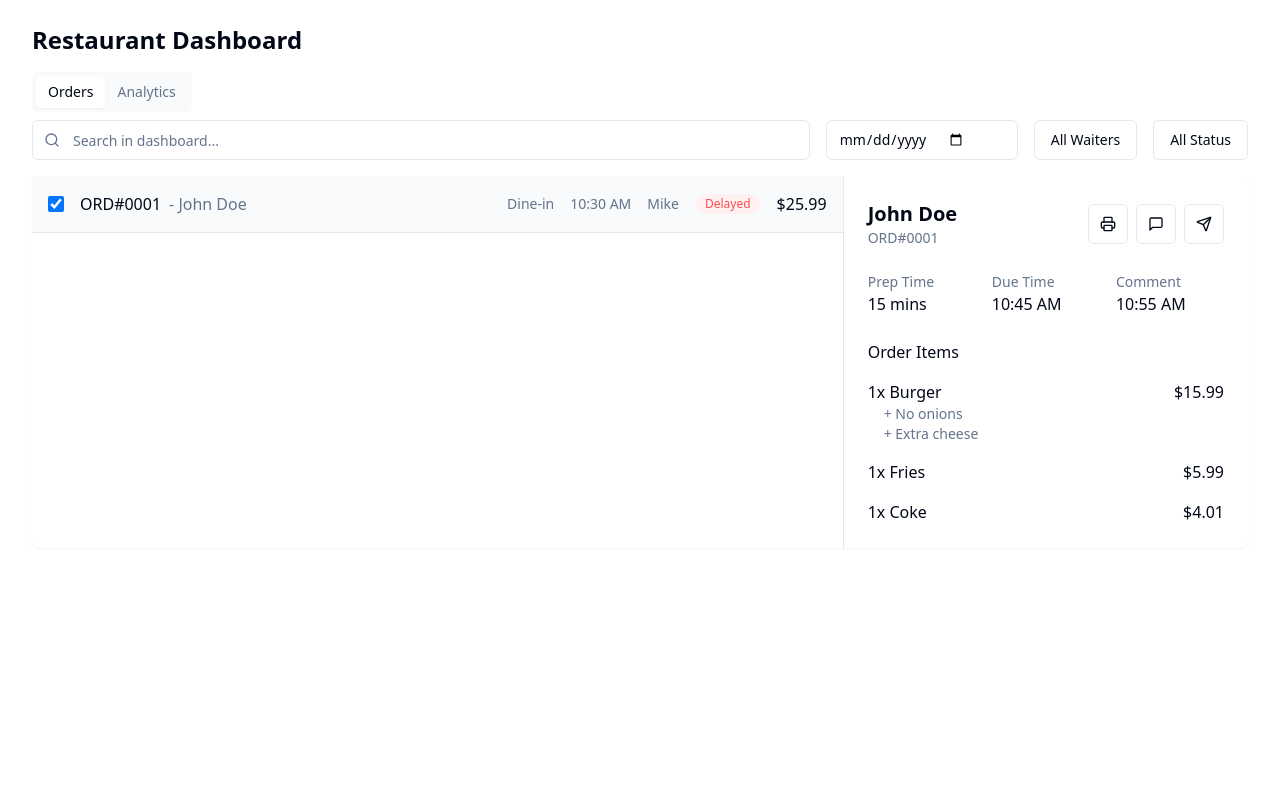
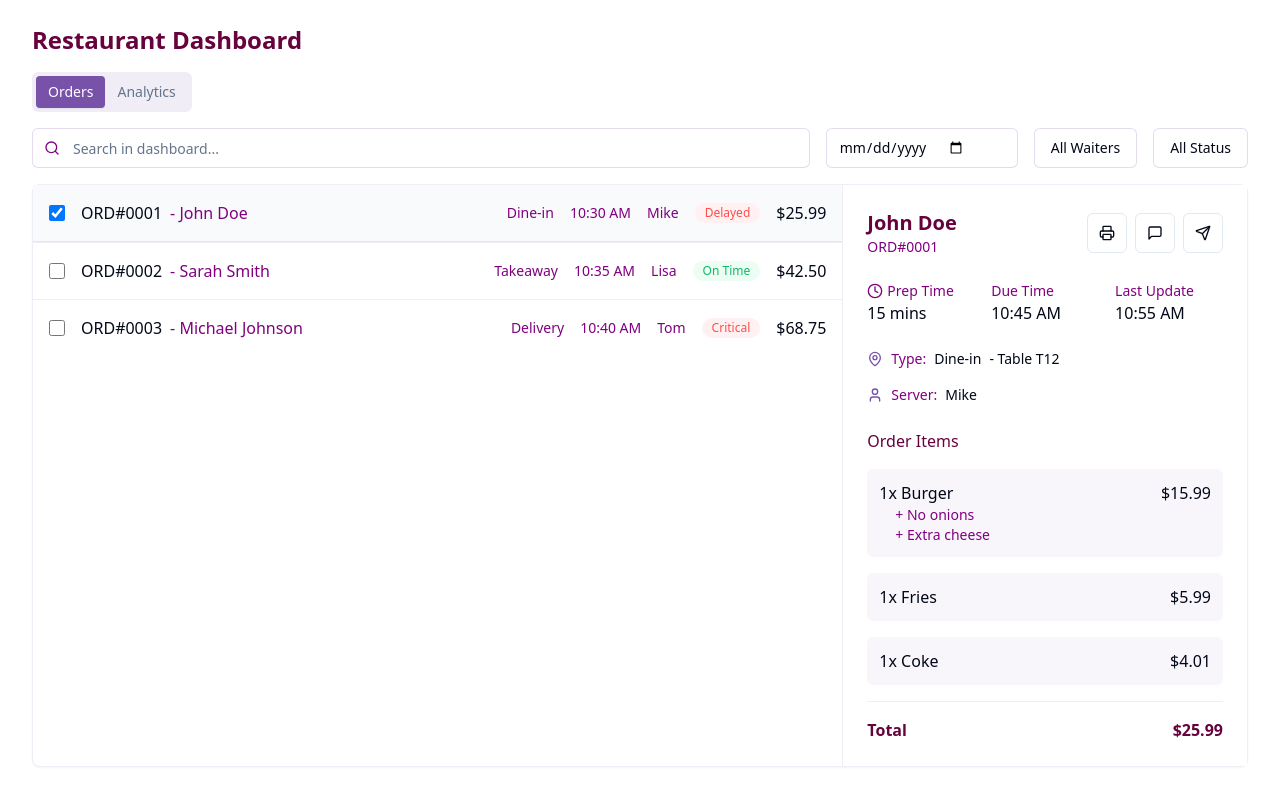
Before and after one commit to bingo7-pixel/clone-magic-simulator-43, a React (Vite) app: page / in a window 1280 px wide. Shown: the top 806 px of the page. Built offline with nearby package versions, Linux system fonts and the light colour scheme.

Commit message:
Enhance order design and examples
Added new color scheme using Tyrian Purple and related shades. Expanded the order presentation with additional information and included more order examples to improve the overall design.
[skip gpt_engineer]

```diff
--- a/src/components/OrderDetails.tsx
+++ b/src/components/OrderDetails.tsx
@@ -1,5 +1,5 @@
 import { Button } from "@/components/ui/button";
-import { Printer, MessageSquare, Send } from "lucide-react";
+import { Printer, MessageSquare, Send, Clock, MapPin, User } from "lucide-react";
 import { usePermissions } from "@/hooks/usePermissions";
 
 interface OrderDetailsProps {
@@ -16,32 +16,39 @@ interface OrderDetailsProps {
     dueTime: string;
     commentTime: string;
     status: string;
+    type?: string;
+    tableNumber?: string;
+    deliveryAddress?: string;
+    priority?: string;
+    server?: string;
   };
 }
 
 export const OrderDetails = ({ order }: OrderDetailsProps) => {
   const { can } = usePermissions();
 
+  const totalAmount = order.items.reduce((sum, item) => sum + (item.price * item.quantity), 0);
+
   return (
-    <div className="p-6 border-l h-full">
+    <div className="p-6 border-l border-primary-light/10 h-full bg-white">
       <div className="flex justify-between items-center mb-6">
         <div>
-          <h2 className="text-xl font-semibold">{order.customer}</h2>
+          <h2 className="text-xl font-semibold text-primary-dark">{order.customer}</h2>
           <p className="text-sm text-secondary">{order.id}</p>
         </div>
         <div className="flex gap-2">
           {can('printOrders') && (
-            <Button variant="outline" size="icon">
+            <Button variant="outline" size="icon" className="hover:bg-primary-light/10">
               <Printer className="h-4 w-4" />
             </Button>
           )}
           {can('addComments') && (
-            <Button variant="outline" size="icon">
+            <Button variant="outline" size="icon" className="hover:bg-primary-light/10">
               <MessageSquare className="h-4 w-4" />
             </Button>
           )}
           {can('updateStatus') && (
-            <Button variant="outline" size="icon">
+            <Button variant="outline" size="icon" className="hover:bg-primary-light/10">
               <Send className="h-4 w-4" />
             </Button>
           )}
@@ -50,7 +57,9 @@ export const OrderDetails = ({ order }: OrderDetailsProps) => {
 
       <div className="grid grid-cols-3 gap-4 mb-6">
         <div>
-          <p className="text-sm text-secondary">Prep Time</p>
+          <p className="text-sm text-secondary flex items-center gap-1">
+            <Clock className="h-4 w-4" /> Prep Time
+          </p>
           <p className="font-medium">{order.prepTime}</p>
         </div>
         <div>
@@ -58,15 +67,40 @@ export const OrderDetails = ({ order }: OrderDetailsProps) => {
           <p className="font-medium">{order.dueTime}</p>
         </div>
         <div>
-          <p className="text-sm text-secondary">Comment</p>
+          <p className="text-sm text-secondary">Last Update</p>
           <p className="font-medium">{order.commentTime}</p>
         </div>
       </div>
 
+      <div className="space-y-4 mb-6">
+        {order.type && (
+          <div className="flex items-center gap-2 text-sm">
+            <MapPin className="h-4 w-4 text-primary-light" />
+            <span className="text-secondary">Type: </span>
+            <span className="font-medium">{order.type}</span>
+            {order.tableNumber && <span className="font-medium">- Table {order.tableNumber}</span>}
+          </div>
+        )}
+        {order.deliveryAddress && (
+          <div className="flex items-center gap-2 text-sm">
+            <MapPin className="h-4 w-4 text-primary-light" />
+            <span className="text-secondary">Delivery Address: </span>
+            <span className="font-medium">{order.deliveryAddress}</span>
+          </div>
+        )}
+        {order.server && (
+          <div className="flex items-center gap-2 text-sm">
+            <User className="h-4 w-4 text-primary-light" />
+            <span className="text-secondary">Server: </span>
+            <span className="font-medium">{order.server}</span>
+          </div>
+        )}
+      </div>
+
       <div className="space-y-4">
-        <h3 className="font-medium">Order Items</h3>
+        <h3 className="font-medium text-primary-dark">Order Items</h3>
         {order.items.map((item, index) => (
-          <div key={index} className="flex justify-between items-start">
+          <div key={index} className="flex justify-between items-start p-3 bg-primary-light/5 rounded-md">
             <div>
               <p className="font-medium">{item.quantity}x {item.name}</p>
               {item.modifiers?.map((mod, i) => (
@@ -76,6 +110,12 @@ export const OrderDetails = ({ order }: OrderDetailsProps) => {
             <p className="font-medium">${(item.price * item.quantity).toFixed(2)}</p>
           </div>
         ))}
+        <div className="pt-4 border-t border-primary-light/10">
+          <div className="flex justify-between items-center">
+            <span className="font-semibold text-primary-dark">Total</span>
+            <span className="font-semibold text-primary-dark">${totalAmount.toFixed(2)}</span>
+          </div>
+        </div>
       </div>
     </div>
   );
--- a/src/pages/Index.tsx
+++ b/src/pages/Index.tsx
@@ -7,7 +7,7 @@ import { Input } from "@/components/ui/input";
 import { Tabs, TabsContent, TabsList, TabsTrigger } from "@/components/ui/tabs";
 import { Search } from "lucide-react";
 
-// Mock data
+// Enhanced mock data with more examples
 const mockOrders = [
   {
     id: "ORD#0001",
@@ -25,8 +25,49 @@ const mockOrders = [
     ],
     prepTime: "15 mins",
     dueTime: "10:45 AM",
-    commentTime: "10:55 AM"
+    commentTime: "10:55 AM",
+    tableNumber: "T12",
+    priority: "High"
   },
+  {
+    id: "ORD#0002",
+    customer: "Sarah Smith",
+    type: "Takeaway",
+    date: "2024-04-10",
+    time: "10:35 AM",
+    server: "Lisa",
+    status: "ontime" as const,
+    amount: 42.50,
+    items: [
+      { name: "Pizza", quantity: 1, price: 22.99, modifiers: ["Extra pepperoni"] },
+      { name: "Wings", quantity: 2, price: 8.99, modifiers: ["Spicy"] },
+      { name: "Garlic Bread", quantity: 1, price: 4.99 }
+    ],
+    prepTime: "20 mins",
+    dueTime: "10:55 AM",
+    commentTime: "10:40 AM",
+    priority: "Medium"
+  },
+  {
+    id: "ORD#0003",
+    customer: "Michael Johnson",
+    type: "Delivery",
+    date: "2024-04-10",
+    time: "10:40 AM",
+    server: "Tom",
+    status: "critical" as const,
+    amount: 68.75,
+    items: [
+      { name: "Steak", quantity: 2, price: 29.99, modifiers: ["Medium rare", "Extra sauce"] },
+      { name: "Salad", quantity: 1, price: 8.99 },
+      { name: "Wine", quantity: 1, price: 19.99 }
+    ],
+    prepTime: "25 mins",
+    dueTime: "11:05 AM",
+    commentTime: "10:45 AM",
+    deliveryAddress: "123 Main St",
+    priority: "High"
+  }
 ];
 
 const Index = () => {
@@ -40,11 +81,11 @@ const Index = () => {
     <div className="min-h-screen bg-background">
       <div className="container py-6">
         <div className="mb-6">
-          <h1 className="text-2xl font-semibold mb-4">Restaurant Dashboard</h1>
-          <Tabs value={activeTab} onValueChange={setActiveTab}>
-            <TabsList>
-              <TabsTrigger value="orders">Orders</TabsTrigger>
-              <TabsTrigger value="analytics">Analytics</TabsTrigger>
+          <h1 className="text-2xl font-semibold mb-4 text-primary-dark">Restaurant Dashboard</h1>
+          <Tabs value={activeTab} onValueChange={setActiveTab} className="space-y-4">
+            <TabsList className="bg-primary-light/10">
+              <TabsTrigger value="orders" className="data-[state=active]:bg-primary-light data-[state=active]:text-white">Orders</TabsTrigger>
+              <TabsTrigger value="analytics" className="data-[state=active]:bg-primary-light data-[state=active]:text-white">Analytics</TabsTrigger>
             </TabsList>
             <TabsContent value="orders">
               <div className="flex gap-4 mb-4">
@@ -52,24 +93,24 @@ const Index = () => {
                   <Search className="absolute left-3 top-1/2 transform -translate-y-1/2 text-secondary h-4 w-4" />
                   <Input
                     placeholder="Search in dashboard..."
-                    className="pl-10"
+                    className="pl-10 border-primary-light/20"
                     value={searchQuery}
                     onChange={(e) => setSearchQuery(e.target.value)}
                   />
                 </div>
                 <Input
                   type="date"
-                  className="w-48"
+                  className="w-48 border-primary-light/20"
                 />
-                <Button variant="outline">
+                <Button variant="outline" className="border-primary-light/20 hover:bg-primary-light/10">
                   All Waiters
                 </Button>
-                <Button variant="outline">
+                <Button variant="outline" className="border-primary-light/20 hover:bg-primary-light/10">
                   All Status
                 </Button>
               </div>
-              <div className="grid grid-cols-[2fr,1fr] bg-white rounded-lg shadow-sm">
-                <div className="divide-y">
+              <div className="grid grid-cols-[2fr,1fr] bg-white rounded-lg shadow-sm border border-primary-light/10">
+                <div className="divide-y divide-primary-light/10">
                   {mockOrders.map((order) => (
                     <OrderRow
                       key={order.id}
--- a/tailwind.config.ts
+++ b/tailwind.config.ts
@@ -25,7 +25,9 @@ export default {
         background: "hsl(var(--background))",
         foreground: "hsl(var(--foreground))",
         primary: {
-          DEFAULT: "#6E41E2",
+          DEFAULT: "#4B0082",
+          light: "#7851A9",
+          dark: "#66023C",
           foreground: "#FFFFFF",
         },
         status: {
@@ -43,7 +45,7 @@ export default {
           },
         },
         secondary: {
-          DEFAULT: "#64748B",
+          DEFAULT: "#800080",
           foreground: "#1A1F2C",
         },
         muted: {
@@ -51,7 +53,7 @@ export default {
           foreground: "#64748B",
         },
         accent: {
-          DEFAULT: "#E2E8F0",
+          DEFAULT: "#7851A9",
           foreground: "#1A1F2C",
         },
       },
```
